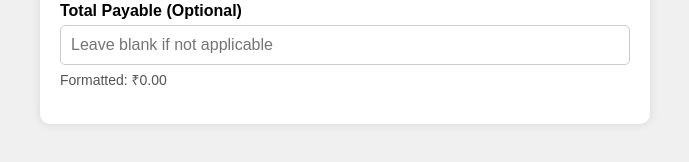
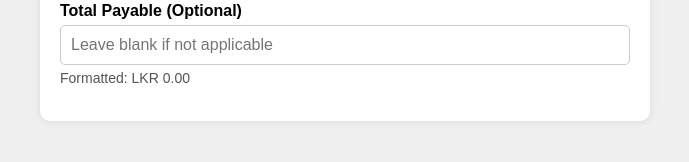
Before and after one commit to AshenKavinda/Money_Counter, a plain HTML site: page index.html in a window 1280 px wide. Both pictures are taken after a click on the button "Reset". Shown: the part 586-748 px from the top of the page, 0-689 px from the left. Drawn offline with Linux system fonts and the light colour scheme.

Commit message:
update reset button logic

```diff
--- a/index.html
+++ b/index.html
@@ -287,7 +287,7 @@
 
     document.getElementById("breakdownContent").innerHTML = "";
     document.getElementById("breakdownSection").style.display = "none";
-    document.getElementById("payablePreview").innerText = `Formatted: ₹0.00`;
+    document.getElementById("payablePreview").innerText = `Formatted: LKR 0.00`;
   }
 </script>
 
```
